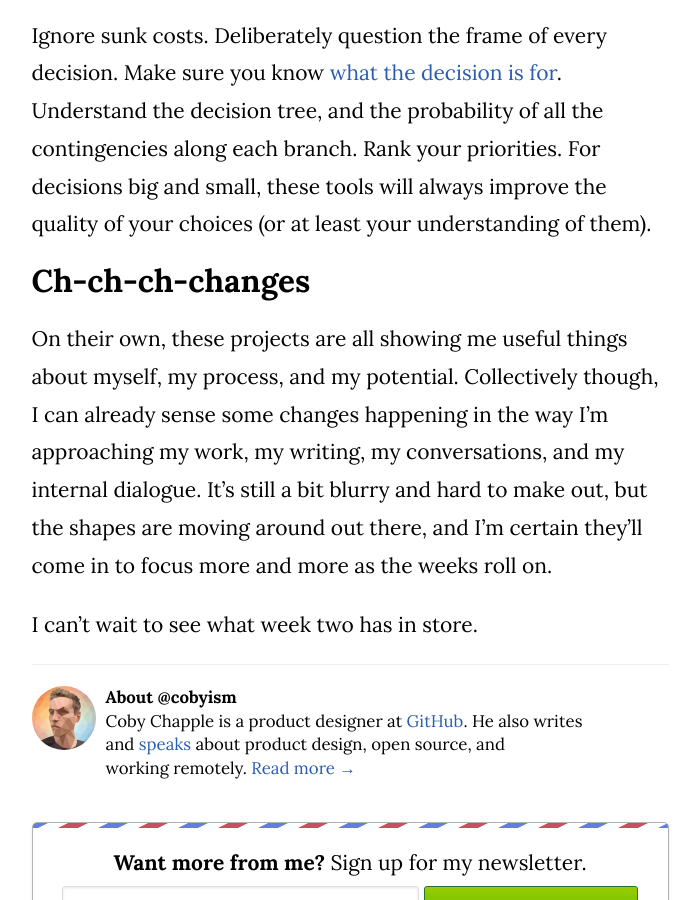
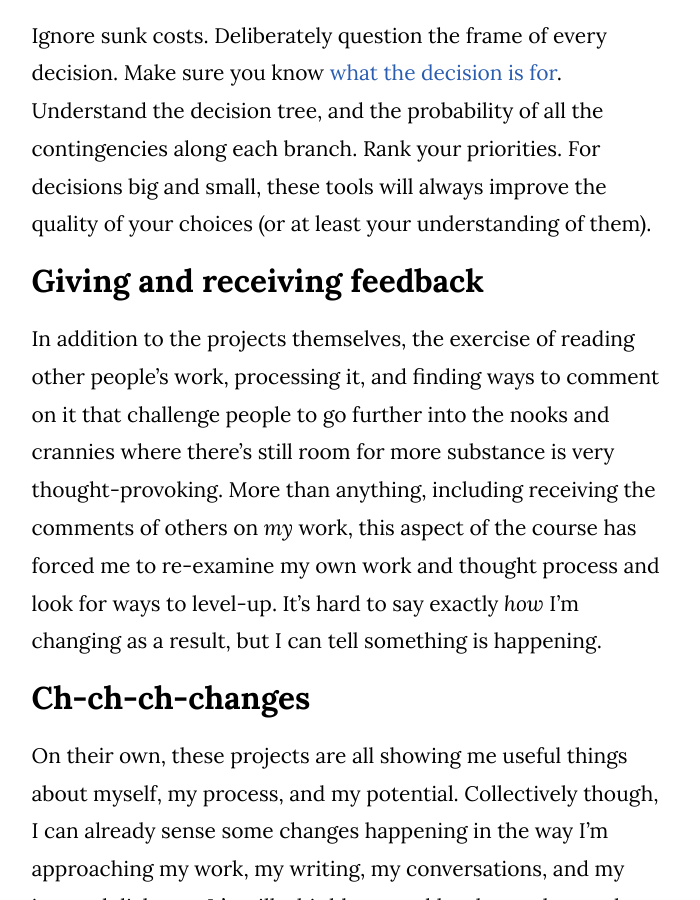
Before and after one commit to cobyism/archived-cobyism.github.io, a Jekyll site: the page built from _posts/2016-01-18-altmba-week-1.md, in a window 1280 px wide and 900 px high, scrolled down 2050 px. Shown: the whole window, without its empty margins (290-990 px from the left). Built offline with Jekyll 4.4.1, drawn with Linux system fonts in a browser that asks for light colours; nearby versions of some CDN libraries; Markdown is read by kramdown in place of the engine named in the settings.

Commit message:
add a section about feedback

```diff
--- a/_posts/2016-01-18-altmba-week-1.md
+++ b/_posts/2016-01-18-altmba-week-1.md
@@ -27,6 +27,10 @@ The prospect of being eaten if we made a crappy decision has baked a natural pro
 
 Ignore sunk costs. Deliberately question the frame of every decision. Make sure you know [what the decision is for](https://vimeo.com/126115683). Understand the decision tree, and the probability of all the contingencies along each branch. Rank your priorities. For decisions big and small, these tools will always improve the quality of your choices (or at least your understanding of them).
 
+## Giving and receiving feedback
+
+In addition to the projects themselves, the exercise of reading other people’s work, processing it, and finding ways to comment on it that challenge people to go further into the nooks and crannies where there’s still room for more substance is very thought-provoking. More than anything, including receiving the comments of others on *my* work, this aspect of the course has forced me to re-examine my own work and thought process and look for ways to level-up. It’s hard to say exactly *how* I’m changing as a result, but I can tell something is happening.
+
 ## Ch-ch-ch-changes
 
 On their own, these projects are all showing me useful things about myself, my process, and my potential. Collectively though, I can already sense some changes happening in the way I’m approaching my work, my writing, my conversations, and my internal dialogue. It’s still a bit blurry and hard to make out, but the shapes are moving around out there, and I’m certain they’ll come in to focus more and more as the weeks roll on.
```
